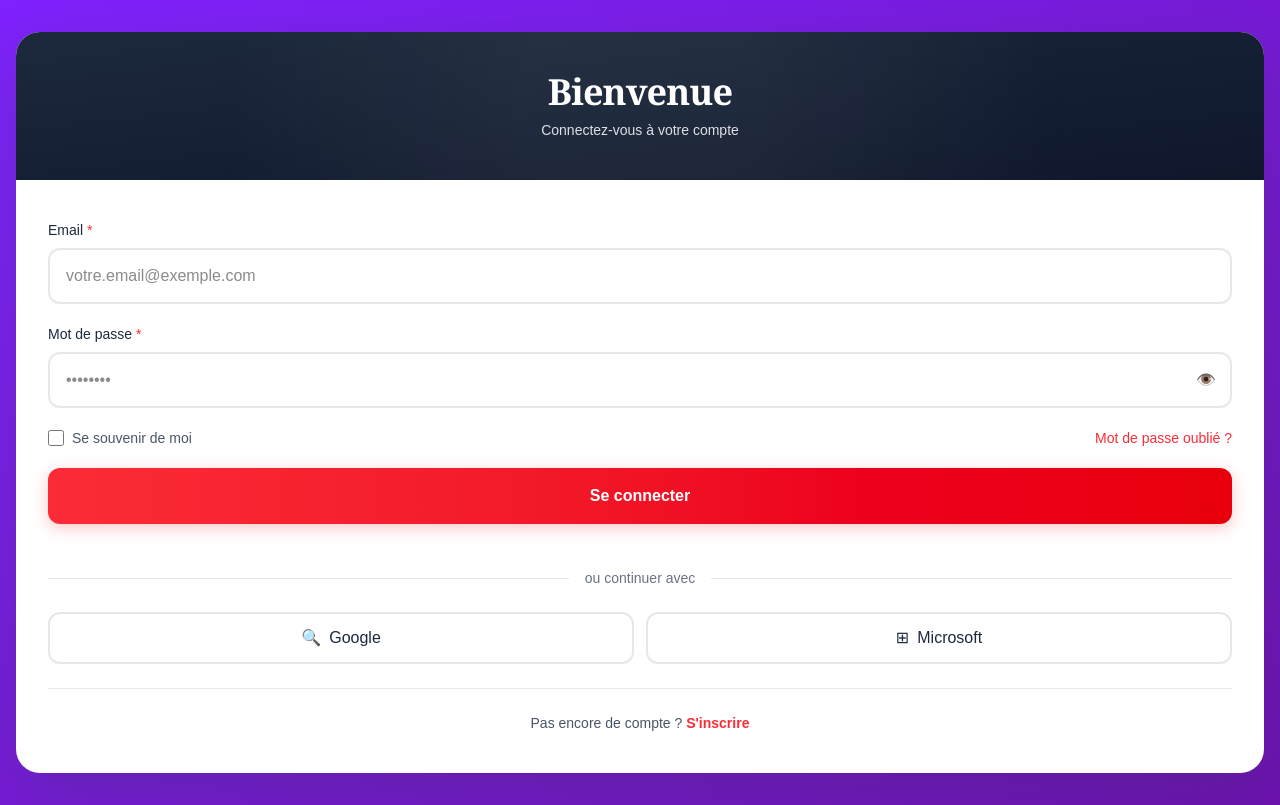
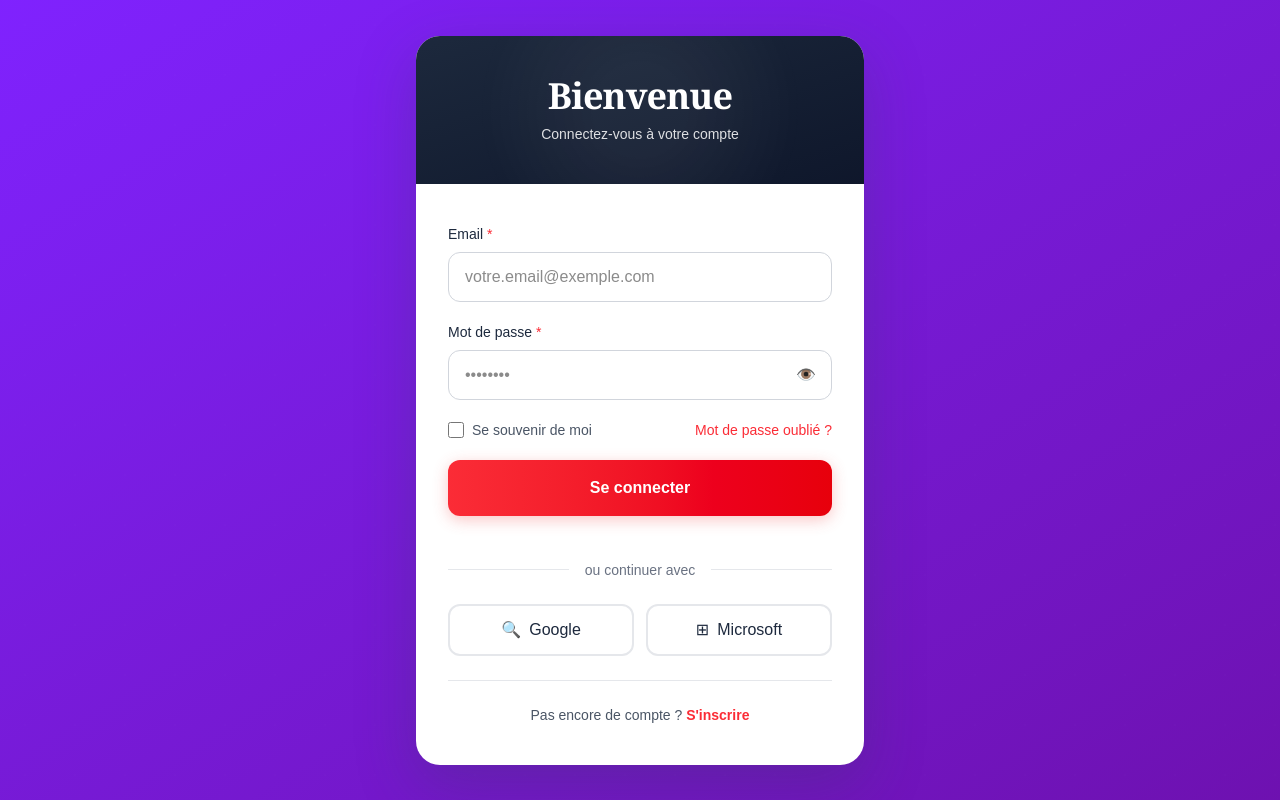
Before and after one commit to zorothecoder00/AfriGes, a Next.js app: page /auth/login in a window 1280 px wide. Built offline with nearby package versions, Linux system fonts and the light colour scheme.

Commit message:
Amélioration du design de auth/login

```diff
--- a/app/auth/login/page.tsx
+++ b/app/auth/login/page.tsx
@@ -64,7 +64,7 @@ export default function LoginPage() {
         <div className="absolute inset-0 bg-[radial-gradient(circle_at_center,rgba(255,255,255,0.1)_1px,transparent_1px)] bg-[length:50px_50px] animate-[patternMove_20s_linear_infinite]" />
       </div>
 
-      <div className="w-full max-width-md relative z-10 animate-[slideUp_0.6s_ease-out]">
+      <div className="w-full max-w-sm md:max-w-md mx-auto relative z-10 animate-[slideUp_0.6s_ease-out]">
         <div className="bg-white rounded-3xl shadow-[0_20px_60px_rgba(44,62,80,0.25)] overflow-hidden transition-transform hover:-translate-y-1 duration-300">
           {/* Header */}
           <div className="bg-gradient-to-br from-slate-800 to-slate-900 px-8 py-10 text-center relative overflow-hidden">
@@ -78,7 +78,7 @@ export default function LoginPage() {
           </div>
 
           {/* Body */}
-          <div className="px-8 py-10">
+          <div className="px-6 py-8 md:px-8 md:py-10">
             <form onSubmit={handleSubmit} className="space-y-5">
               {error && (
                 <div className="bg-red-50 border border-red-200 text-red-700 px-4 py-3 rounded-lg text-sm">
@@ -98,7 +98,7 @@ export default function LoginPage() {
                   onChange={handleChange}
                   placeholder="votre.email@exemple.com"
                   required
-                  className="w-full px-4 py-3.5 border-2 border-gray-200 rounded-xl focus:border-slate-800 focus:outline-none focus:ring-4 focus:ring-violet-100 transition-all"
+                  className="w-full px-4 py-3 border border-gray-300 rounded-xl focus:border-slate-800 focus:outline-none focus:ring-4 focus:ring-violet-100 transition-all"
                 />
               </div>
 
@@ -115,7 +115,7 @@ export default function LoginPage() {
                     onChange={handleChange}
                     placeholder="••••••••"
                     required
-                    className="w-full px-4 py-3.5 border-2 border-gray-200 rounded-xl focus:border-slate-800 focus:outline-none focus:ring-4 focus:ring-violet-100 transition-all"
+                    className="w-full px-4 py-3 border border-gray-300 rounded-xl focus:border-slate-800 focus:outline-none focus:ring-4 focus:ring-violet-100 transition-all"
                   />
                   <button
                     type="button"
```
